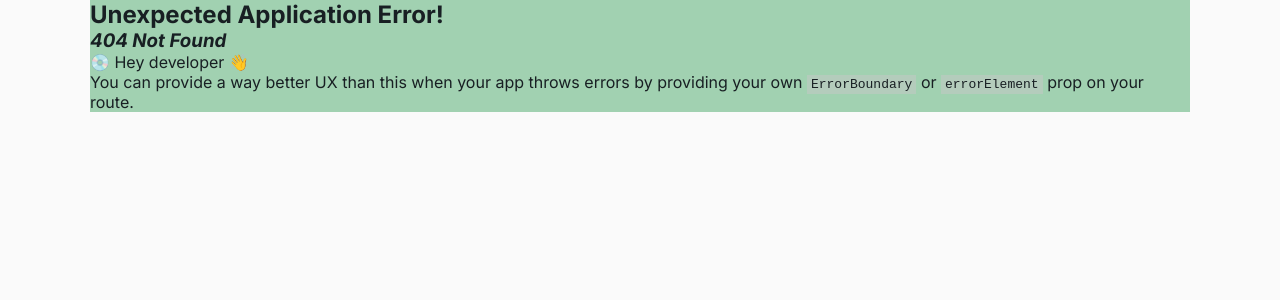
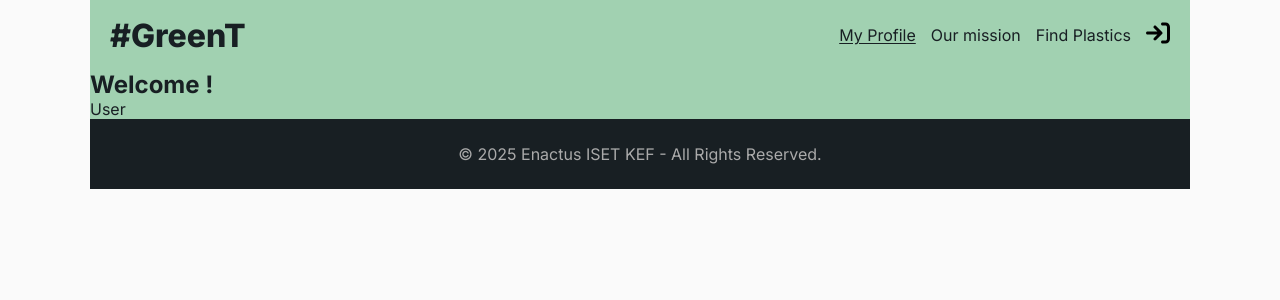
Before and after one commit to rayenrsalhi9/enactus, a React (Vite) app: page /profile in a window 1280 px wide. Before the commit this address had no page. Shown: the top 300 px of the page. Built offline with nearby package versions, Linux system fonts and the light colour scheme; no server answers.

Commit message:
user can sign up using email & pass.

```diff
--- a/src/App.jsx
+++ b/src/App.jsx
@@ -7,14 +7,27 @@ import {
 
 import Layout from './layout/Layout'
 import Home from './pages/home/Home'
-import Login from './pages/register/Login'
+import Login, { action as loginAction } from './pages/register/Login'
+import Profile from './pages/profile/Profile'
+import About from './pages/about/About'
+import Plastic from './pages/plastic/Plastic'
 
 import './App.css'
 
 const router = createBrowserRouter(createRoutesFromElements(
   <Route path='/' element={<Layout />}>
     <Route index element={<Home />} />
-    <Route path='/login' element={<Login />} />
+    <Route
+      path='/login'
+      element={<Login />}
+      action={loginAction}
+    />
+    <Route
+      path='/profile'
+      element={<Profile />}
+    />
+    <Route path='about' element={<About />} />
+    <Route path='plastic' element={<Plastic />} />
   </Route>
 ))
 
--- a/src/components/header/Header.css
+++ b/src/components/header/Header.css
@@ -22,6 +22,11 @@ header a {
     color: #181f23;
 }
 
+header a.active {
+    text-decoration: underline;
+    text-underline-offset: 2px;
+}
+
 header > .logo {
     font-size: 32px;
     font-weight: 800;
--- a/src/components/header/Header.jsx
+++ b/src/components/header/Header.jsx
@@ -1,4 +1,4 @@
-import { Link } from 'react-router-dom'
+import { Link, NavLink } from 'react-router-dom'
 import login from '../../assets/login.svg'
 import './Header.css'
 
@@ -7,9 +7,9 @@ export default function Header() {
         <header>
             <Link to='/' className='logo'>#GreenT</Link>
             <nav>
-                <Link to=''>My Profile</Link>
-                <Link to=''>Our mission</Link>
-                <Link to=''>Find Plastics</Link>
+                <NavLink to='profile'>My Profile</NavLink>
+                <NavLink to='about'>Our mission</NavLink>
+                <NavLink to='plastic'>Find Plastics</NavLink>
                 <Link to='login'>
                     <img src={login} alt="login icon" />
                 </Link>
--- a/src/config/config.js
+++ b/src/config/config.js
@@ -1,4 +1,5 @@
 import { initializeApp } from "firebase/app";
+import { getAuth } from "firebase/auth";
 
 const firebaseConfig = {
     apiKey: import.meta.env.VITE_FIREBASE_API_KEY,
@@ -10,3 +11,5 @@ const firebaseConfig = {
 };
 
 const app = initializeApp(firebaseConfig);
+
+export const auth = getAuth(app)
--- /dev/null
+++ b/src/pages/about/About.jsx
@@ -0,0 +1,9 @@
+
+
+export default function About() {
+    return (
+        <div>
+            <h1>About sectio goes here</h1>
+        </div>
+    )
+}
--- /dev/null
+++ b/src/pages/plastic/Plastic.jsx
@@ -0,0 +1,9 @@
+
+
+export default function Plastic() {
+    return (
+        <div>
+            <h1>Plastic component here</h1>
+        </div>
+    )
+}
--- /dev/null
+++ b/src/pages/profile/Profile.jsx
@@ -0,0 +1,22 @@
+import { useEffect, useState } from 'react'
+import { auth } from '../../config/config'
+import './Profile.css'
+
+export default function Profile() {
+    const [user, setUser] = useState(auth.currentUser)
+
+    useEffect(() => {
+        const unsubscribe = auth.onAuthStateChanged((user) => {
+            setUser(user);
+        });
+
+        return () => unsubscribe();
+    }, []);
+
+    return (
+        <section className="profile">
+            <h1>Welcome !</h1>
+            <p>{user?.email || 'User'}</p>
+        </section>
+    )
+}
--- a/src/pages/register/Login.jsx
+++ b/src/pages/register/Login.jsx
@@ -1,12 +1,30 @@
 import googleIcon from '../../assets/google-icon.png'
 import facebookIcon from '../../assets/facebook-icon.png'
-import { Link } from 'react-router-dom'
+import { createUserWithEmailAndPassword } from 'firebase/auth'
+import { auth } from '../../config/config'
+import { Link, Form, useNavigation, redirect } from 'react-router-dom'
 import './Login.css'
 
+export async function action({ request }) {
+    const formData = await request.formData()
+    const email = formData.get('email')
+    const password = formData.get('password')
+
+    try {
+        await createUserWithEmailAndPassword(auth, email, password)
+        return redirect('/profile')
+    } catch (err) {
+        return err
+    }
+}
+
 export default function Login() {
+
+    const navigation = useNavigation()
+
     return (
         <section className='login-container'>
-            <form method='post' className='login'>
+            <Form method='post' className='login'>
 
                 <h1>Sign in to your account</h1>
 
@@ -24,8 +42,8 @@ export default function Login() {
                     placeholder='password'
                 />
 
-                <button>Login</button>
-            </form>
+                <button disabled={navigation.state === 'submitting'}>Login</button>
+            </Form>
             <span>OR</span>
             <button className="google-login">
                 <img src={googleIcon} alt="google icon" />
```
Also changed, not shown: src/pages/profile/Profile.css (added).
